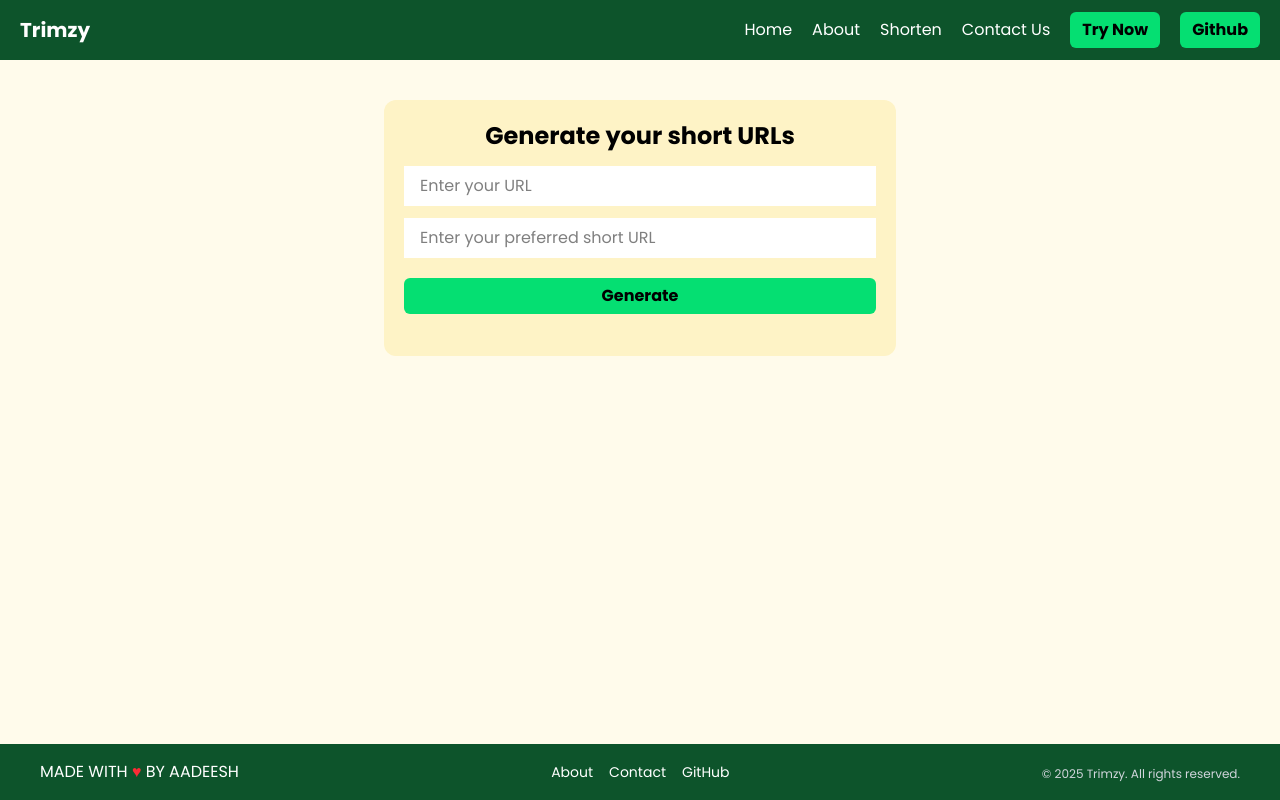
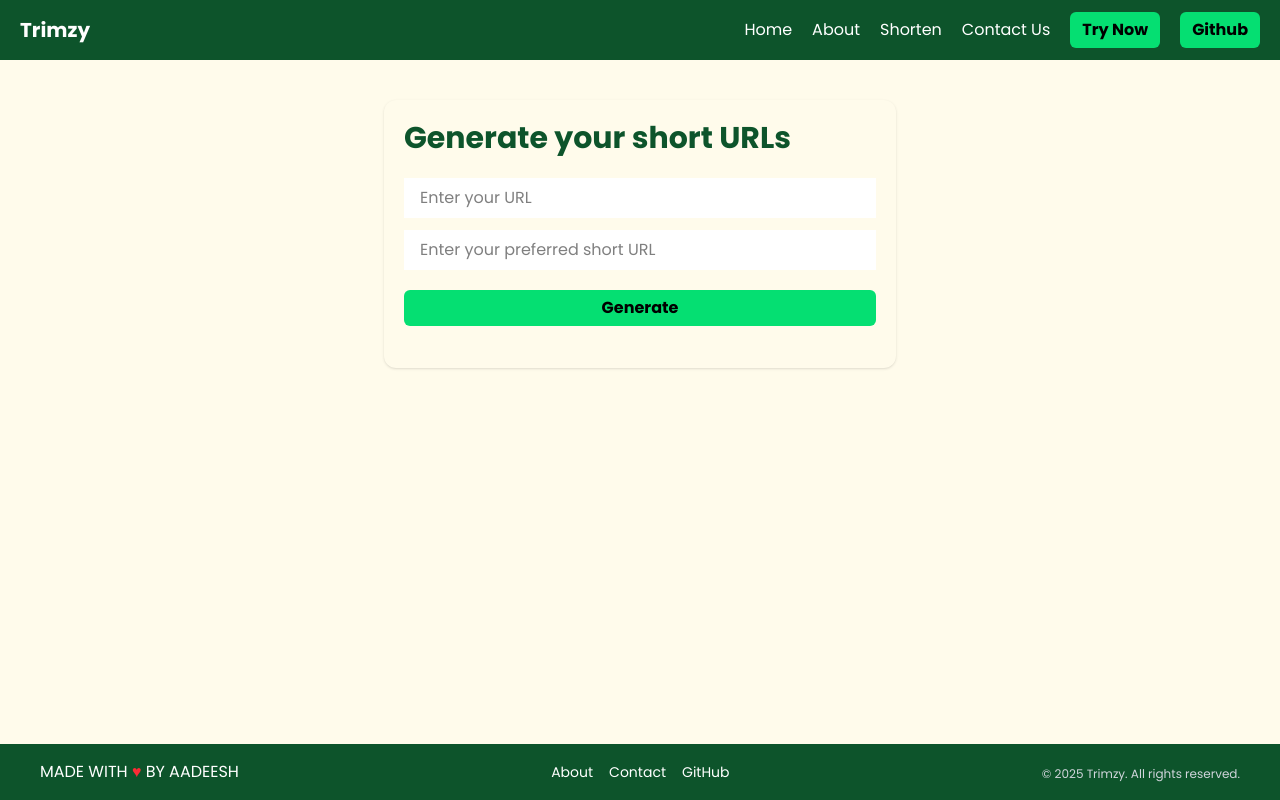
Before and after one commit to AadeeshRS/Trimzy, a Next.js app: page /shorten in a window 1280 px wide. Built offline with nearby package versions, Linux system fonts and the light colour scheme.

Commit message:
Changed the generate page

```diff
--- a/app/shorten/page.js
+++ b/app/shorten/page.js
@@ -40,8 +40,8 @@ const Shorten = () => {
 
 
     return (
-        <div className='mx-auto max-w-lg bg-amber-100 my-10 p-5 rounded-xl flex flex-col gap-3.5'>
-            <h1 className='font-bold text-2xl text-center' >Generate your short URLs</h1>
+        <div className='mx-auto max-w-lg bg-amber-50 shadow my-10 p-5 rounded-xl flex flex-col gap-3.5'>
+            <h1 className='text-3xl font-bold text-green-900 mb-2' >Generate your short URLs</h1>
             <div className='flex flex-col gap-3'>
                 <input type="text" value={url} placeholder='Enter your URL' onChange={e => { seturl(e.target.value) }} className='bg-white focus:outline-green-300 p-2 px-4' />
                 <input type="text" value={shorturl} placeholder='Enter your preferred short URL' onChange={e => { setshorturl(e.target.value) }} className='bg-white focus:outline-green-300 p-2 px-4' />
```
